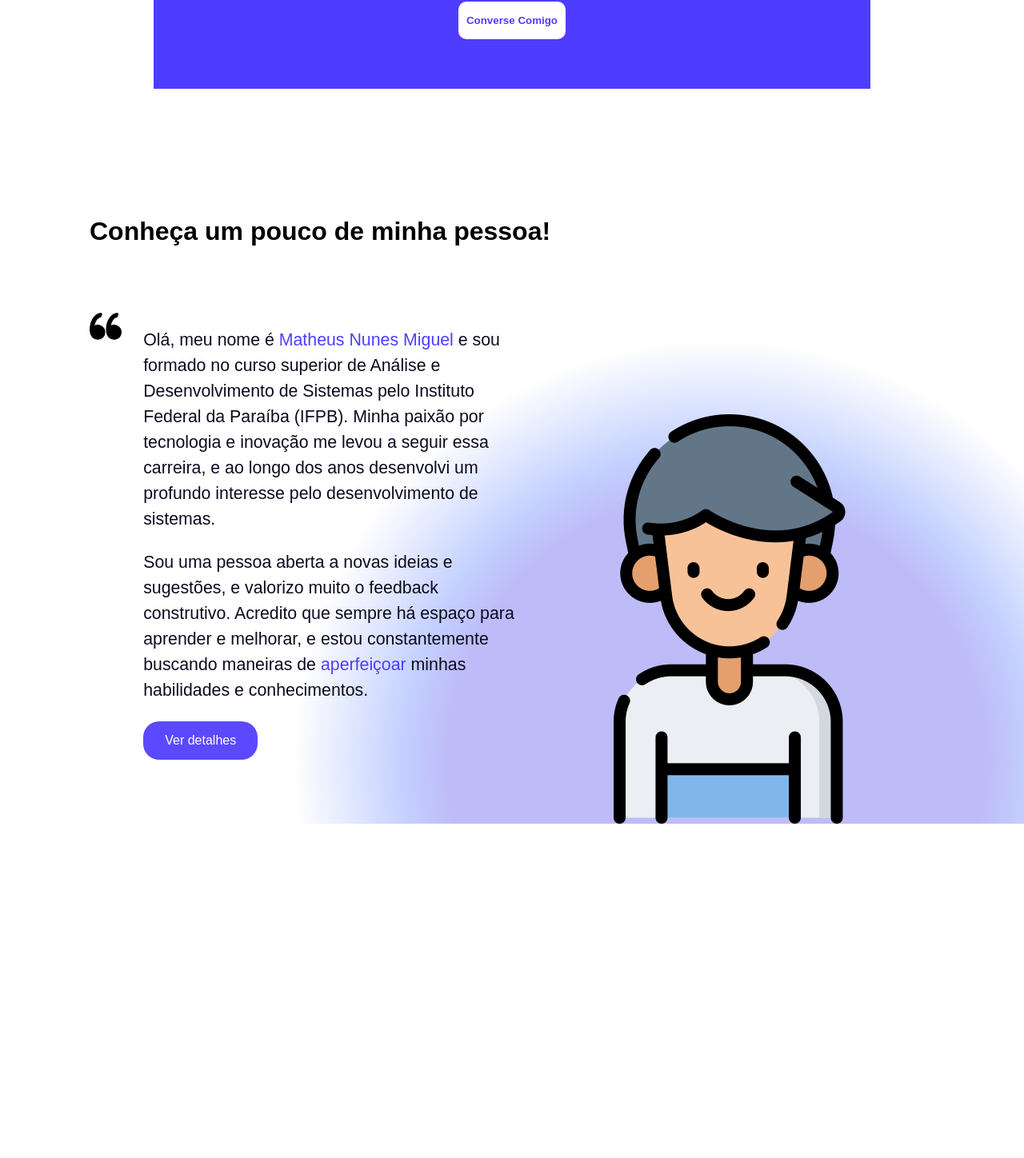
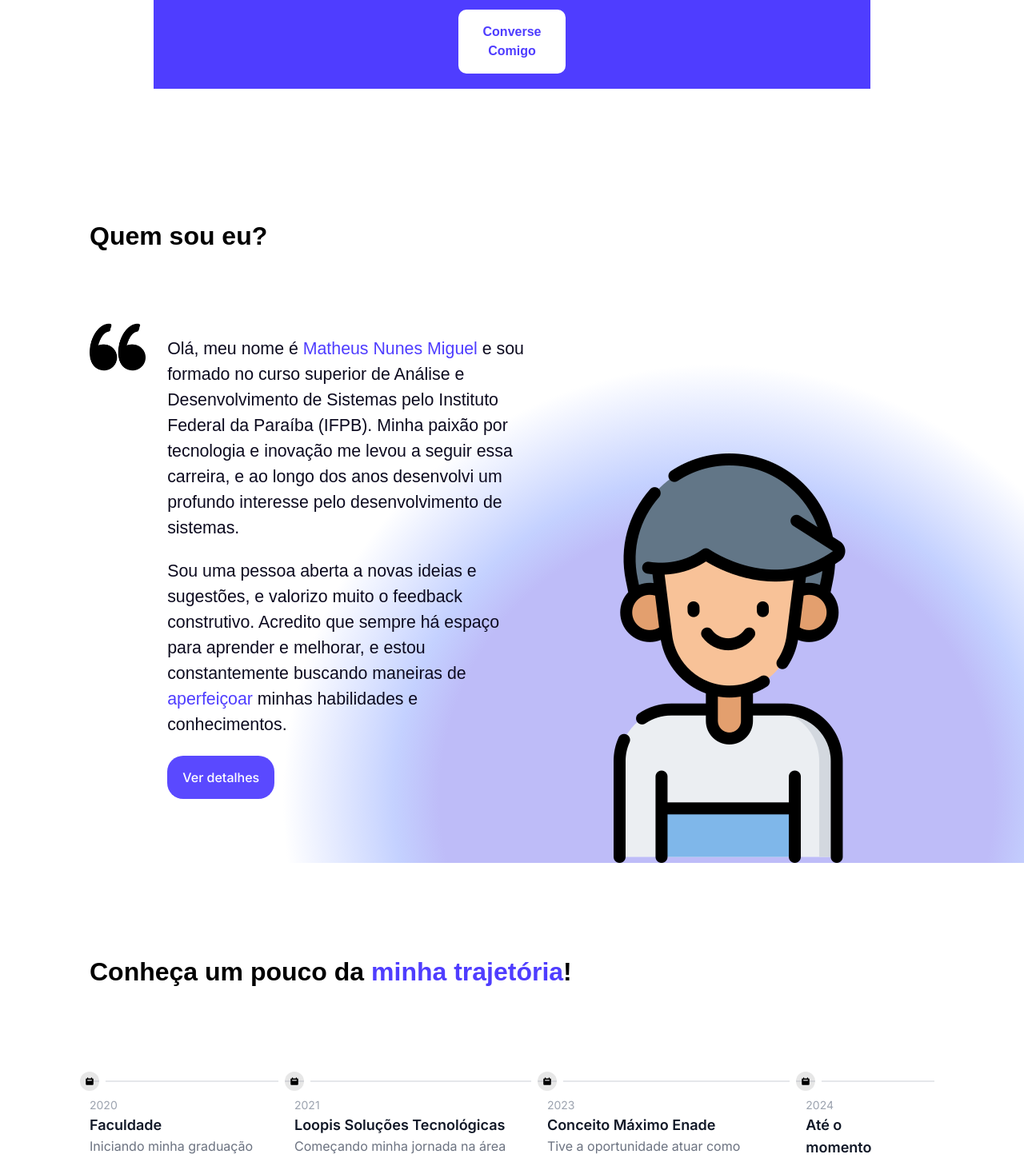
Before and after one commit to MatheusNunes133/personal-portifolio, a Next.js app: page / in a window 1280 px wide. Shown: the part 1329-2777 px from the top of the page at 80% size. Before the commit the page ends 2359 px from the top, so only its background shows below. Built offline with nearby package versions, Linux system fonts and the light colour scheme.

Commit message:
✨feat: Adiciona sessao de trajetoria

```diff
--- /dev/null
+++ b/postcss.config.js
@@ -0,0 +1,6 @@
+module.exports = {
+  plugins: {
+    tailwindcss: {},
+    autoprefixer: {},
+  },
+}
--- a/src/app/globals.scss
+++ b/src/app/globals.scss
@@ -1,4 +1,7 @@
 @import "../theme/theme.scss";
+@import 'tailwindcss/base';
+@import 'tailwindcss/components';
+@import 'tailwindcss/utilities';
 
 *{
     margin: 0;
@@ -21,3 +24,10 @@
     background-color: $primary;
     scroll-behavior: smooth;
 }
+
+#time-line-point span {
+  background-color: rgba(134, 134, 134, 0.199) !important;
+}
+#time-line-point svg{
+  color: black;
+}
--- a/src/app/layout.tsx
+++ b/src/app/layout.tsx
@@ -1,6 +1,8 @@
 import type { Metadata } from "next";
 import { Inter } from "next/font/google";
 import "./globals.scss";
+
+import { ThemeModeScript } from "flowbite-react";
 
 const inter = Inter({
   subsets: ["latin"],
@@ -19,6 +21,9 @@ export default function RootLayout({
 }>) {
   return (
     <html lang="pt-br">
+      <head>
+        <ThemeModeScript />
+      </head>
       <body className={inter.className}>{children}</body>
     </html>
   );
--- a/src/app/page.module.scss
+++ b/src/app/page.module.scss
@@ -124,7 +124,7 @@
 
         article{
             display: flex;
-            align-items: start;
+            align-items: flex-start;
             flex-direction: column;
             width: 70%;
 
@@ -173,3 +173,23 @@
         }
     }
 }
+
+.timeLineSection{
+    display: flex;
+    flex-direction: column;
+
+    .titleLineSection{
+        font-family: 'Quicksand Variable', sans-serif;
+        font-weight: 700;
+        font-size: 24pt;
+        padding: 7rem 7rem;
+
+        span{
+            color: $purple-text
+        }
+    }
+
+    .timeLineContainer{
+        padding: 0 7rem;
+    }
+}
--- a/src/app/page.tsx
+++ b/src/app/page.tsx
@@ -1,3 +1,5 @@
+"use client";
+
 import CardItem from "@/components/cardItem";
 import Header from "@/components/header/";
 import style from "./page.module.scss";
@@ -5,6 +7,7 @@ import Image from "next/image";
 import teste from "../../public/assets/pessoa.png";
 import citacao from "../../public/assets/citacao-esquerda.png";
 import Link from "next/link";
+import CustomizedTimeline from "@/components/customizedTimeline";
 
 export default function App() {
   return (
@@ -66,11 +69,16 @@ export default function App() {
         </div>
       </section>
       <section className={style.aboutMe} id="aboutMe">
-        <h3>Conheça um pouco de minha pessoa!</h3>
+        <h3>Quem sou eu?</h3>
         <div className={style.containerInfo}>
           <article>
             <div className={style.aboutMeText}>
-              <Image src={citacao} alt="Citação" width={40} height={40} />
+              <Image
+                src={citacao}
+                alt="Citação"
+                width={70}
+                style={{ height: 70 }}
+              />
               <div>
                 <p>
                   Olá, meu nome é <span>Matheus Nunes Miguel</span> e sou
@@ -100,6 +108,14 @@ export default function App() {
           />
         </div>
       </section>
+      <section className={style.timeLineSection} id="trajetoria">
+        <h3 className={style.titleLineSection}>
+          Conheça um pouco da <span>minha trajetória</span>!
+        </h3>
+        <div className={style.timeLineContainer}>
+          <CustomizedTimeline />
+        </div>
+      </section>
     </>
   );
 }
--- /dev/null
+++ b/src/components/customizedTimeline/index.tsx
@@ -0,0 +1,111 @@
+"use client";
+
+import { motion } from "framer-motion";
+
+import {
+  Button,
+  Timeline,
+  TimelineBody,
+  TimelineContent,
+  TimelineItem,
+  TimelinePoint,
+  TimelineTime,
+  TimelineTitle,
+} from "flowbite-react";
+import { useEffect, useState } from "react";
+import { HiArrowNarrowRight, HiCalendar } from "react-icons/hi";
+
+export default function CustomizedTimeline() {
+  const [isSmallScreen, setIsSmallScreen] = useState(false);
+
+  useEffect(() => {
+    const handleResize = () => {
+      setIsSmallScreen(window.innerWidth <= 1100);
+    };
+
+    handleResize(); // Definir inicialmente com base na largura da tela
+    window.addEventListener("resize", handleResize);
+
+    return () => {
+      window.removeEventListener("resize", handleResize);
+    };
+  }, []);
+
+  return (
+    <Timeline horizontal={isSmallScreen ? false : true}>
+      <motion.div
+        initial={{ x: -100, opacity: 0 }}
+        whileInView={{ x: 0, opacity: 1 }}
+        transition={{ duration: 0.5, ease: "easeOut" }}
+      >
+        <TimelineItem>
+          <TimelinePoint id="time-line-point" icon={HiCalendar}></TimelinePoint>
+          <TimelineContent style={{ marginTop: "1rem" }}>
+            <TimelineTime>2020</TimelineTime>
+            <TimelineTitle>Faculdade</TimelineTitle>
+            <TimelineBody>
+              Iniciando minha graduação em análise e desenvolvimento de sistemas
+              através do Instituto Federal de Educação, Ciência e Tecnologia da
+              Paraíba.
+            </TimelineBody>
+          </TimelineContent>
+        </TimelineItem>
+      </motion.div>
+
+      <motion.div
+        initial={{ x: -100, opacity: 0 }}
+        whileInView={{ x: 0, opacity: 1 }}
+        transition={{ duration: 0.5, delay: 0.1, ease: "easeOut" }}
+      >
+        <TimelineItem>
+          <TimelinePoint id="time-line-point" icon={HiCalendar}></TimelinePoint>
+          <TimelineContent style={{ marginTop: "1rem" }}>
+            <TimelineTime>2021</TimelineTime>
+            <TimelineTitle>Loopis Soluções Tecnológicas</TimelineTitle>
+            <TimelineBody>
+              Começando minha jornada na área de desenvolvimento de sistemas
+              como consultor júnior na empresa de tecnologia, onde
+              posteriormente passaria ao cargo de Diretor de Projetos.
+            </TimelineBody>
+          </TimelineContent>
+        </TimelineItem>
+      </motion.div>
+
+      <motion.div
+        initial={{ x: -100, opacity: 0 }}
+        whileInView={{ x: 0, opacity: 1 }}
+        transition={{ duration: 0.5, delay: 0.25, ease: "easeOut" }}
+      >
+        <TimelineItem>
+          <TimelinePoint id="time-line-point" icon={HiCalendar}></TimelinePoint>
+          <TimelineContent style={{ marginTop: "1rem" }}>
+            <TimelineTime>2023</TimelineTime>
+            <TimelineTitle>Conceito Máximo Enade</TimelineTitle>
+            <TimelineBody>
+              Tive a oportunidade atuar como desenvolvedor full stack na
+              empresa, onde desenvolvi uma plataforma para criar e analisar
+              resultados de simulados de uma instituição de nível superior.
+            </TimelineBody>
+          </TimelineContent>
+        </TimelineItem>
+      </motion.div>
+
+      <motion.div
+        initial={{ x: -100, opacity: 0 }}
+        whileInView={{ x: 0, opacity: 1 }}
+        transition={{ duration: 0.5, delay: 0.35, ease: "easeOut" }}
+      >
+        <TimelineItem>
+          <TimelinePoint id="time-line-point" icon={HiCalendar}></TimelinePoint>
+          <TimelineContent style={{ marginTop: "1rem" }}>
+            <TimelineTime>2024</TimelineTime>
+            <TimelineTitle>Até o momento</TimelineTitle>
+            <TimelineBody>
+              Atuando como freelancer em desenvolvimento full-stack.
+            </TimelineBody>
+          </TimelineContent>
+        </TimelineItem>
+      </motion.div>
+    </Timeline>
+  );
+}
--- a/src/components/navbar/index.tsx
+++ b/src/components/navbar/index.tsx
@@ -15,7 +15,7 @@ export default function NavBar() {
         <Link href="#aboutMe" className={style.headerLink}>
           Sobre Mim
         </Link>
-        <Link href={"#"} className={style.headerLink}>
+        <Link href="#trajetoria" className={style.headerLink}>
           Trajetória
         </Link>
         <Link href={"#"} className={style.headerLink}>
--- /dev/null
+++ b/tailwind.config.js
@@ -0,0 +1,13 @@
+import flowbite from "flowbite-react/tailwind";
+
+/** @type {import('tailwindcss').Config} */
+export default {
+  content: [
+    // ...
+    flowbite.content(),
+  ],
+  plugins: [
+    // ...
+    flowbite.plugin(),
+  ],
+};
```
Also changed, not shown: package.json (+11 -0 lines), 1 other file (tests, documents, lock files or other folders).
